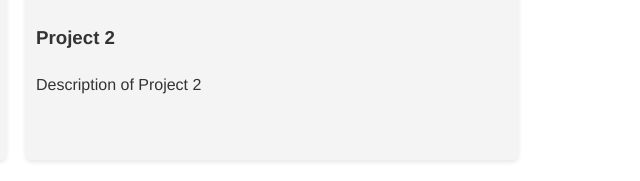
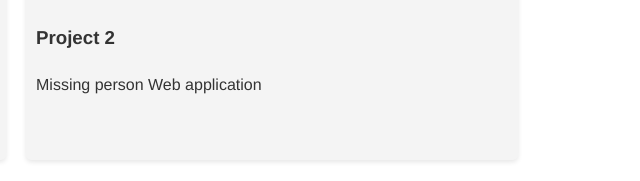
Before and after one commit to eyoul/portfolio, a plain HTML site: page index.html in a window 1280 px wide. Shown: the part 1199-1380 px from the top of the page, 624-1264 px from the left. Drawn offline with Linux system fonts and the light colour scheme.

Commit message:
Update index.html

```diff
--- a/index.html
+++ b/index.html
@@ -48,7 +48,7 @@
                 <div class="portfolio-item">
                     <img src="file/images/missing.png" alt="Project 2">
                     <h3>Project 2</h3>
-                    <p>Description of Project 2</p>
+                    <p>Missing person Web application</p>
                 </div>
                 <!-- Repeat for more items -->
             </div>
```
